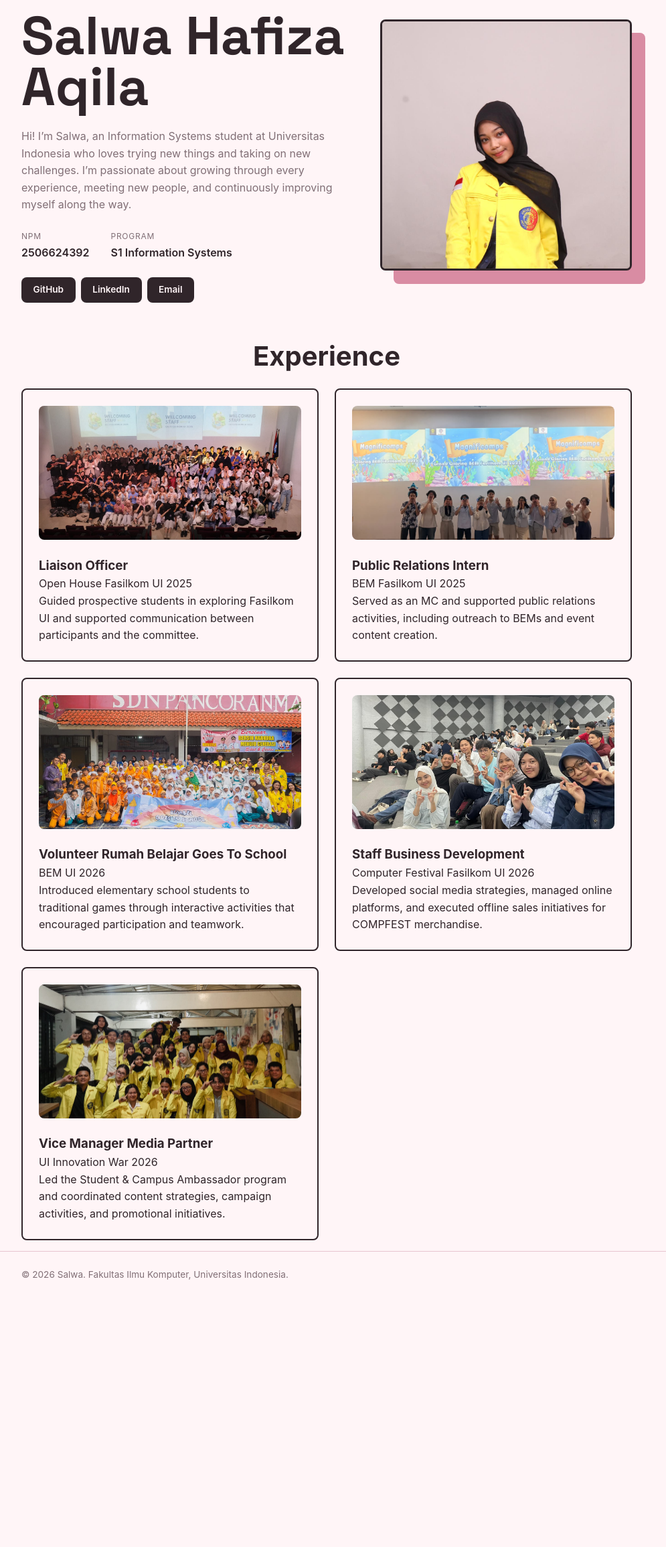
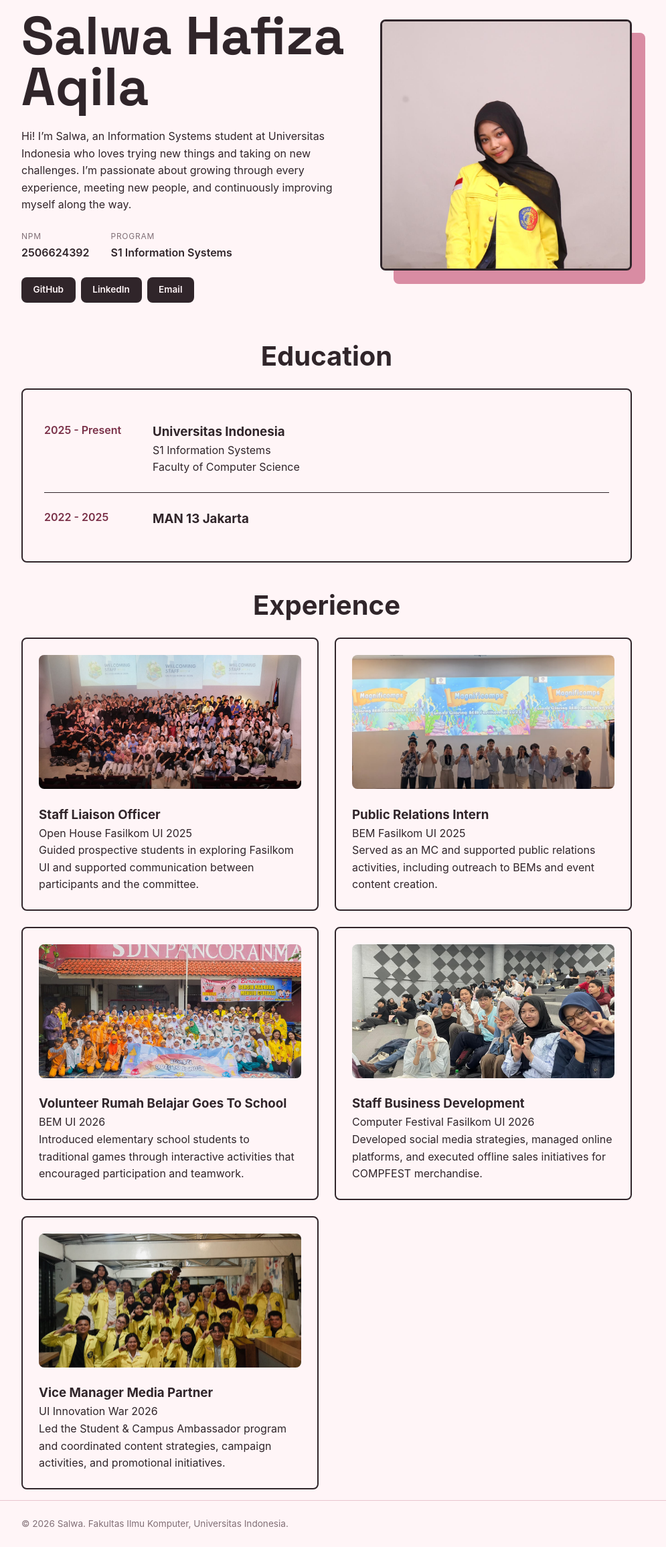
Before and after one commit to salfizaa18/myportofolio, a Django app: page / in a window 1280 px wide. Shown: the part 165-2475 px from the top of the page at 67% size, without its empty margins (152-1147 px from the left). Before the commit the page ends 2076 px from the top, so only its background shows below. Run offline with Django 5.2, Linux system fonts and the light colour scheme.

Commit message:
Add education section

```diff
--- a/static/css/style.css
+++ b/static/css/style.css
@@ -96,7 +96,7 @@ h1, .brand {
 }
 
 .bio {
-    color: var(--text-muted);
+    color: var(--ink);
     max-width: 480px;
     margin-bottom: 1.5rem;
 }
@@ -176,6 +176,39 @@ h1, .brand {
     border-top: 1px solid var(--line);
 }
 
+.education {
+    padding: 1rem 0;
+}
+
+.education h2 {
+    font-size: 2.5rem;
+    margin-bottom: 1rem;
+    text-align: center;
+}
+
+.education-list {
+    border: 2px solid var(--ink);
+    border-radius: var(--radius);
+    background-color: var(--paper);
+    padding: 1.5rem 2rem;
+}
+
+.education-item {
+    display: flex;
+    gap: 2rem;
+    padding: 1.5rem 0;
+}
+
+.education-item + .education-item {
+    border-top: 1px solid var(--ink);
+}
+
+.education-year {
+    min-width: 130px;
+    font-weight: 600;
+    color: var(--accent-dark);
+}
+
 .experience {
     padding: 1rem 0;
 }
--- a/templates/index.html
+++ b/templates/index.html
@@ -51,6 +51,36 @@
             </div>
         </section>
 
+        <section class="education" id="education">
+            <div class="container">
+                <h2>Education</h2>
+                <div class="education-list">
+                    <div class="education-item">
+                        <div class="education-year">
+                            2025 - Present
+                        </div>
+
+                        <div class="education-info">
+                            <h3>Universitas Indonesia</h3>
+                            <p>S1 Information Systems</p>
+                            <p>Faculty of Computer Science</p>
+                        </div>
+                    </div>
+
+                    <div class="education-item">
+                        <div class="education-year">
+                            2022 - 2025
+                        </div>
+
+                        <div class="education-info">
+                            <h3>MAN 13 Jakarta</h3>
+                        </div>
+                    </div>
+
+                </div>
+            </div>
+        </section>
+
         <section class="experience" id="experience">
             <div class="container">
                 <h2>Experience</h2>
@@ -58,7 +88,7 @@
 
                     <div class="experience-item">
                         <img src="/static/img/ohfasilkom.jpeg" alt="Open House Fasilkom UI">
-                        <h3>Liaison Officer</h3>
+                        <h3>Staff Liaison Officer</h3>
                         <p>Open House Fasilkom UI 2025</p>
                         <p>Guided prospective students in exploring Fasilkom UI and supported communication between participants and the committee.</p>
                     </div>
```
